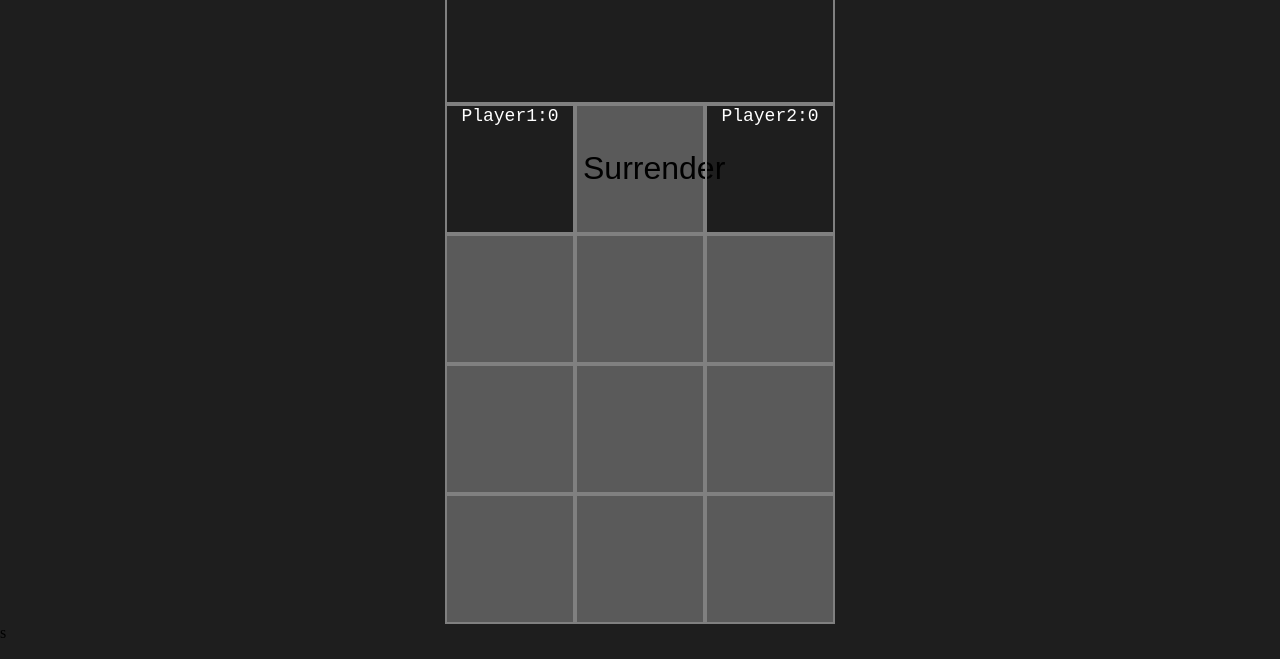
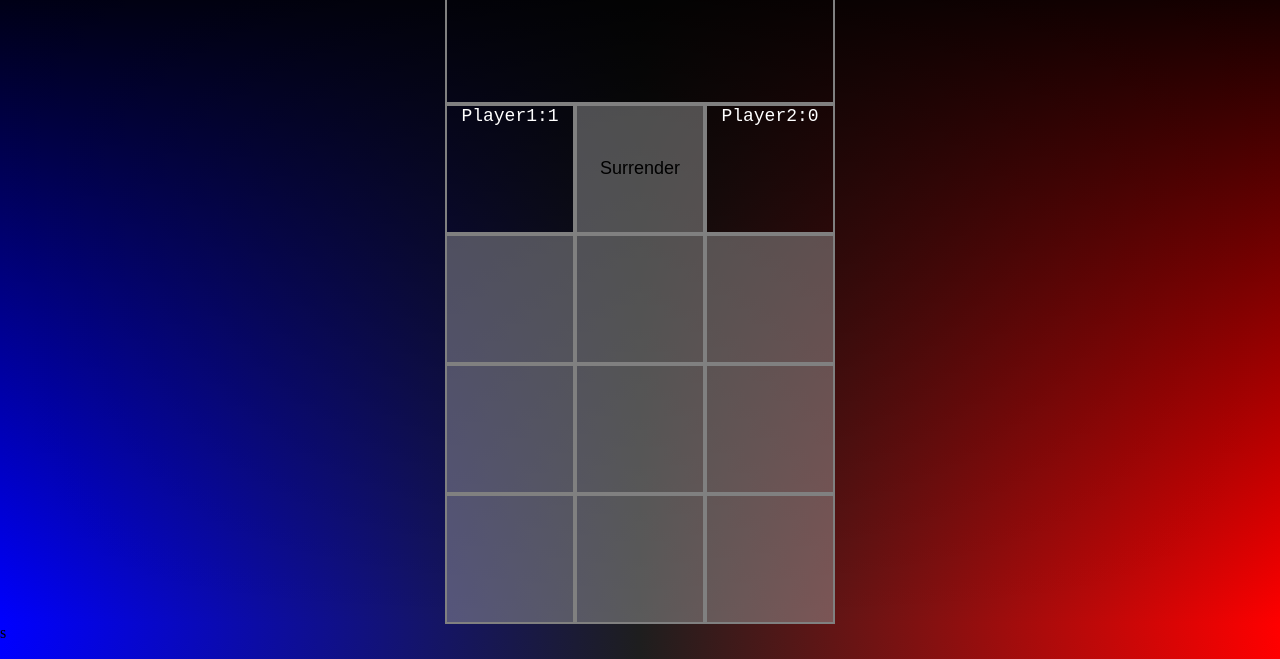
Before and after one commit to IsaacSol/Tic-Tac-Toe, a plain HTML site: page index.html in a window 1280 px wide. Both pictures are taken after a click on the button "Surrender". Shown: the part 141-800 px from the top of the page. Drawn offline with Linux system fonts and the light colour scheme.

Commit message:
added sound, fixed buttons, updated CSS

```diff
--- a/index.html
+++ b/index.html
@@ -12,10 +12,12 @@
 
 <body>
     <h1>Tic Tac Toe</h1>
-    <div class="grid">
+    <div class="grid gradientDown">
         <div data-player-playing class="FullGridSpan BigPrettyWords"></div>
         <div data-player1 class="SmallPrettyWords">Player1:0</div>
-        <button data-surrender class="largeText">Surrender</button>
+        <div>
+            <button data-surrender class="largeText fillAvalible borderless clickable">Surrender</button>
+        </div>
         <div data-player2 class="SmallPrettyWords">Player2:0</div>
         <button data-number1></button>
         <button data-number2></button>
--- a/main.js
+++ b/main.js
@@ -64,6 +64,7 @@ class Game {
             this.players[1].score++
             player2Display.innerHTML = "Player2:" + this.players[1].score
         }
+        console.log(this.players)
         if (this.players[0].store == "X") {
             this.players[0].store = "O"
             this.players[1].store = "X"
@@ -71,7 +72,7 @@ class Game {
             this.players[0].store = "X"
             this.players[1].store = "O"
         }
-
+        console.log(this.players)
     }
     resetSquares() {
         Object.keys(this.squares).forEach((square) => {
@@ -90,13 +91,15 @@ class Game {
     play(btnName, btnClicked) {
         if (this.squares[btnName] == "") {
             if (this.playerPlaying == "player1") {
-                btnClicked.innerHTML = "X"
+                btnClicked.innerHTML = this.players[0].store
+                btnClicked.style.color = this.players[0].color
                 this.squares[btnName] = "player1"
                 this.checkIfWon()
                 playerPlayingDisplay.innerHTML = "player2"
                 this.playerPlaying = "player2"
             } else {
-                btnClicked.innerHTML = "O"
+                btnClicked.innerHTML = this.players[1].store
+                btnClicked.style.color = this.players[1].color
                 this.squares[btnName] = "player2"
                 this.checkIfWon()
                 playerPlayingDisplay.innerHTML = "player1"
@@ -107,7 +110,10 @@ class Game {
     }
     surrender() {
         if (this.playerPlaying == "player1") {
-            this.playerPlaying = "player2"
+            this.resetSquares
+            this.addToScore()
+        } else {
+            this.resetSquares
             this.addToScore()
         }
     }
@@ -157,3 +163,6 @@ spot8.addEventListener('click', () => {
 spot9.addEventListener('click', () => {
     game.play("square9", spot9)
 })
+surrenderBtn.addEventListener('click', () => {
+    game.surrender()
+})
--- a/styles.css
+++ b/styles.css
@@ -8,7 +8,7 @@
 body {
     padding: 0;
     margin: 0;
-    background-color: rgba(30, 30, 30);
+    background: linear-gradient(to right, blue, rgba(30, 30, 30, 1), red);
 }
 
 h1 {
@@ -63,3 +63,29 @@ h1 {
     color: white;
     font-family: 'Courier New', Courier, monospace;
 }
+
+.fillAvalible {
+    width: 100%;
+    width: -webkit-fill-available;
+    height: 100%;
+    height: -webkit-fill-available;
+
+}
+
+.borderless {
+    border: none;
+}
+
+.clickable {
+    background-color: rgba(150, 150, 150, .5);
+}
+
+.clickable:hover {
+    background-color: darkgray;
+    cursor: pointer;
+}
+
+.gradientDown {
+    background: linear-gradient(to bottom, black, transparent);
+}
+}
```
Also changed, not shown: 1 other file.
